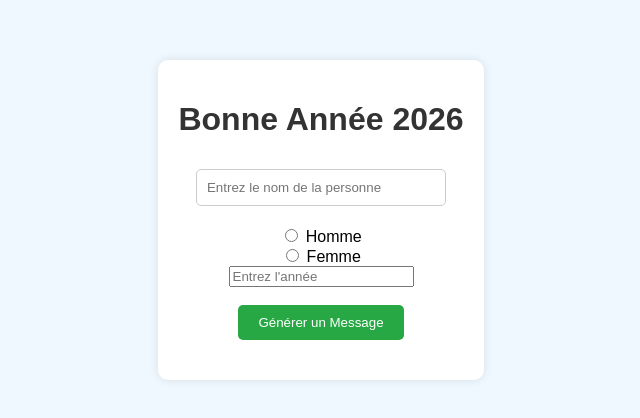
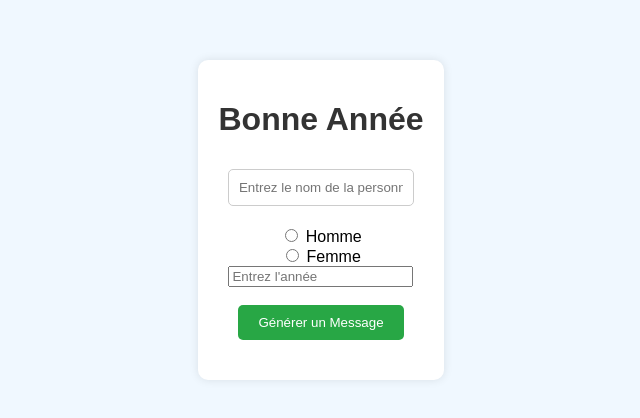
Before and after one commit to Paul-FranckDencausse/generateur-de-voeux-2025, a plain HTML site: page index.html in a window 1280 px wide. Shown: the part 180-598 px from the top of the page, without its empty margins (319-959 px from the left). Drawn offline with Linux system fonts and the light colour scheme.

Commit message:
Remove year from New Year greeting

```diff
--- a/index.html
+++ b/index.html
@@ -8,7 +8,7 @@
 </head>
 <body>
     <div class="container">
-        <h1>Bonne Année 2026</h1>
+        <h1>Bonne Année </h1>
         <input type="text" id="nameInput" placeholder="Entrez le nom de la personne ">
         <br>
         <input type="radio" id="male" name="gender" value="male">
```
